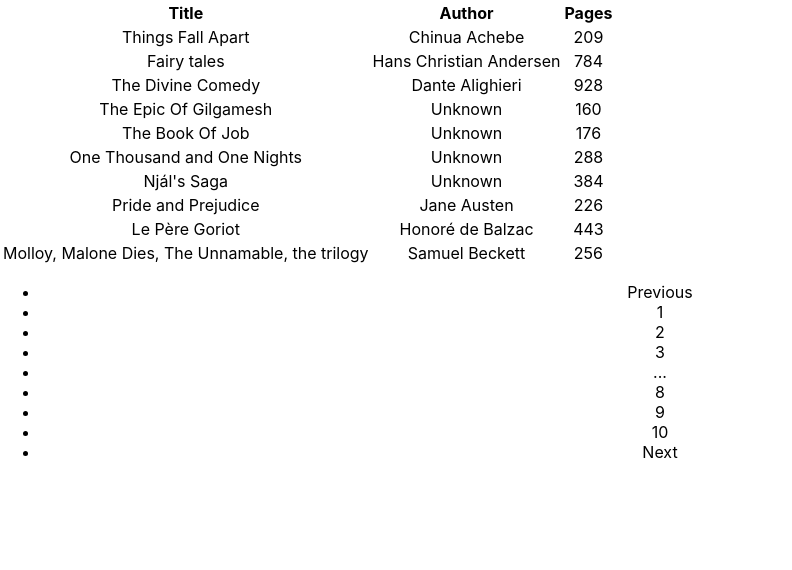
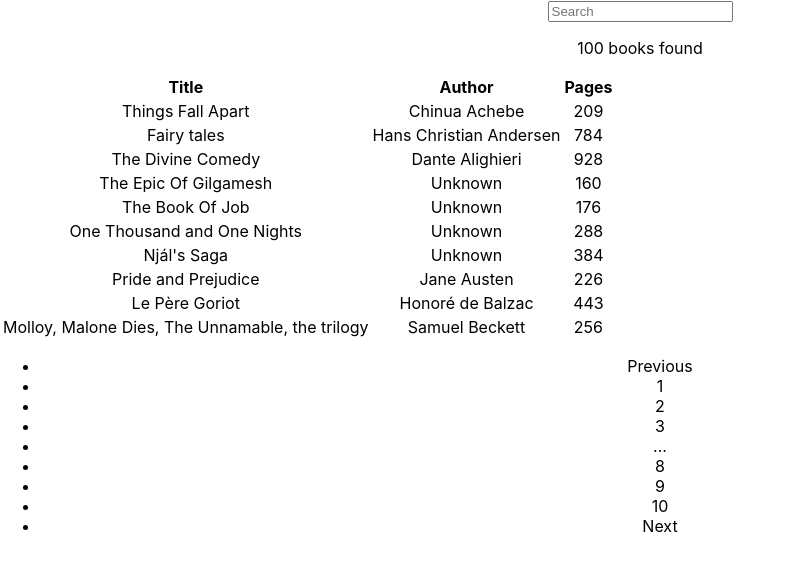
Before and after one commit to Guiroos/beon-project, a React (Create React App) app: page / in a window 1280 px wide. Shown: the top 570 px of the page, without its empty margins (0-792 px from the left). Built offline with nearby package versions, Linux system fonts and the light colour scheme; data requests are answered from the project's data file.

Commit message:
feat: implementd in home page

```diff
--- a/src/App.tsx
+++ b/src/App.tsx
@@ -1,10 +1,12 @@
 import React, { useEffect, useState } from "react";
 import "./App.css";
 import BooksTable from "./components/BooksTable";
+import SearchBar from "./components/SearchBar";
 import { IBook } from "./interface/IBook";
 
 const App: React.FC = () => {
   const [books, setBooks] = useState<IBook[] | []>([]);
+  const [searchedBooks, setSearchedBooks] = useState<IBook[] | []>([]);
   const [loading, setLoading] = useState<boolean>(false);
   const [error, setError] = useState<boolean>(false);
 
@@ -23,12 +25,26 @@ const App: React.FC = () => {
     asyncFunc();
   }, []);
 
-  return (
-    <div className="App">
-      {loading ? <h1>Loading...</h1> : <BooksTable books={books} />}
-      {error && <h1>Error</h1>}
-    </div>
-  );
+  const renderPage = () => {
+    if (loading) {
+      return <h1>Loading...</h1>;
+    }
+    if (error) {
+      return <h1>Error</h1>;
+    }
+    return (
+      <>
+        <SearchBar
+          books={books}
+          searchedBooks={searchedBooks}
+          setSearchedBooks={setSearchedBooks}
+        />
+        <BooksTable books={searchedBooks.length ? searchedBooks : books} />
+      </>
+    );
+  };
+
+  return <div className="App">{renderPage()}</div>;
 };
 
 export default App;
```
